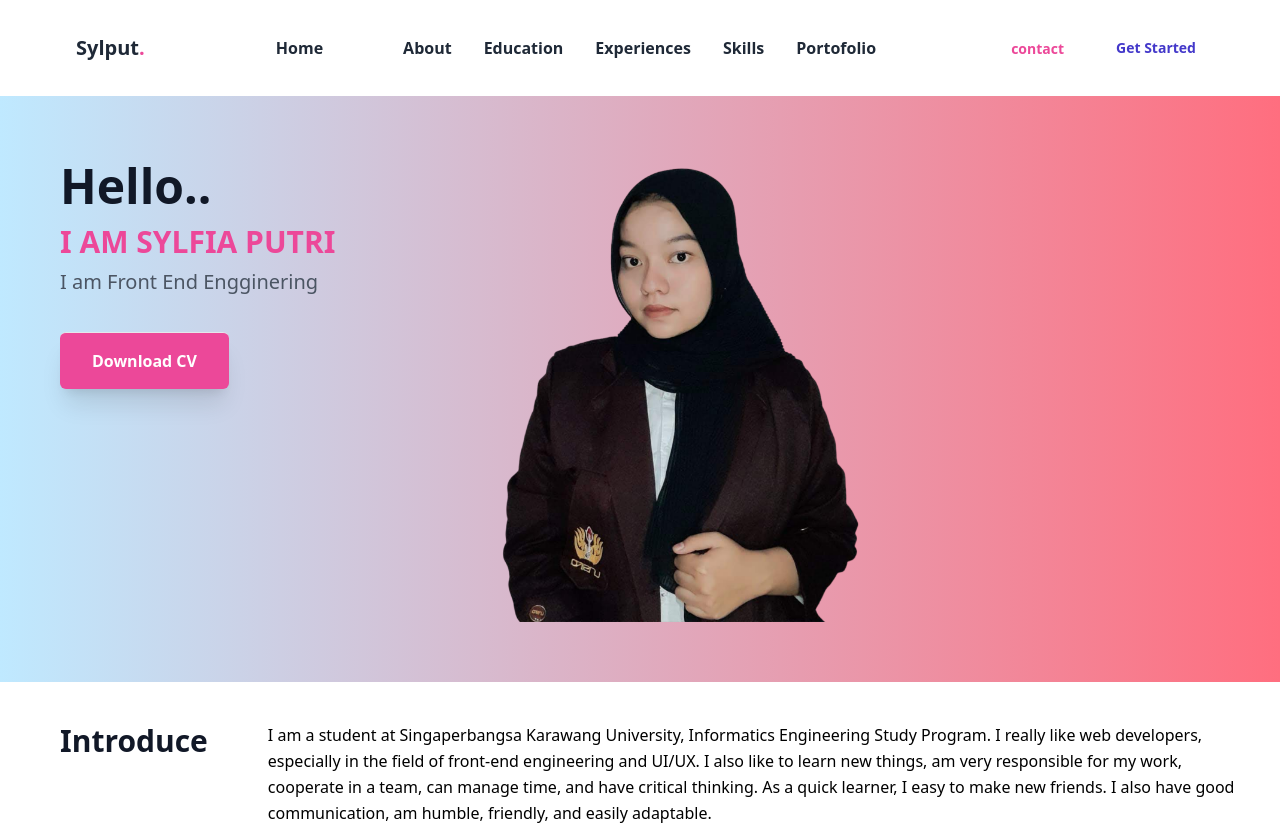
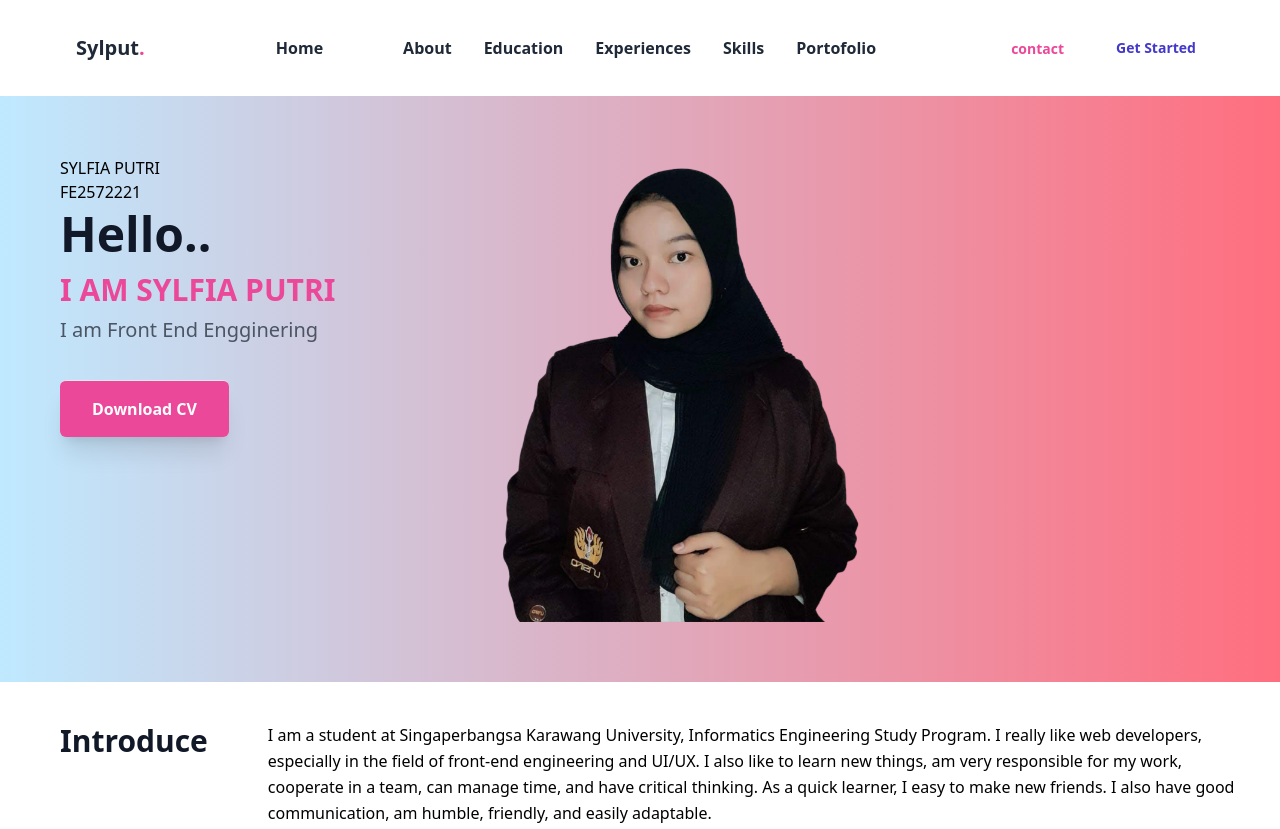
Before and after one commit to Sylfiaput12/sylfia-putri_fe2572221_netlify_final, a plain HTML site: page index.html in a window 1280 px wide. Shown: the top 829 px of the page. Drawn offline with nearby package versions, Linux system fonts and the light colour scheme.

Commit message:
add file

```diff
--- a/index.html
+++ b/index.html
@@ -108,6 +108,10 @@
     <!-- home -->
     <section class="home" id="home">
       <div class="row">
+        <div className='studentInfo'>
+          <h2 className="studentName">SYLFIA PUTRI</h2>
+          <p className="studentId">FE2572221</p>
+          </div>
         <h1
           class="relative mb-2 text-5xl font-extrabold leading-tight text-gray-900"
         >
--- a/style.css
+++ b/style.css
@@ -12,13 +12,6 @@ section{
     padding: 40px;
 }
 
-@media (max-width: 1520px) {
-    .left-svg {
-      display: none;
-    }
-  }
-
-  /* small css for the mobile nav close */
   #nav-mobile-btn.close span:first-child {
     transform: rotate(45deg);
     top: 4px;
@@ -109,7 +102,7 @@ section{
 }
 
 
-/* responsove layout */
+/* responsive layout */
 
 @media screen and (max-width: 390px) {
 .home{
@@ -127,4 +120,9 @@ section{
     grid-template-columns: auto;
     padding: 10px;
 }
+@media (max-width: 1520px) {
+    .left-svg {
+      display: none;
+    }
+  }
 }
```
Also changed, not shown: deploy.png (added).
